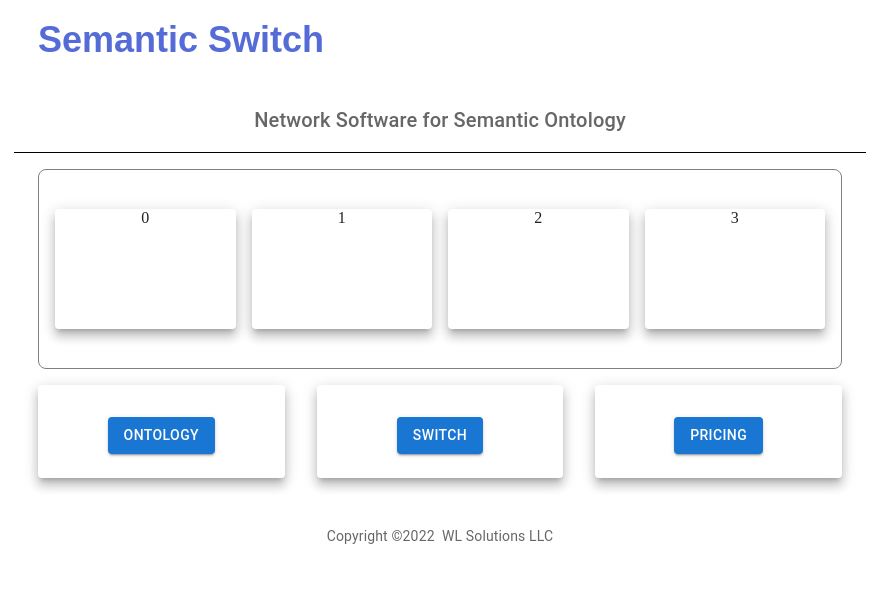
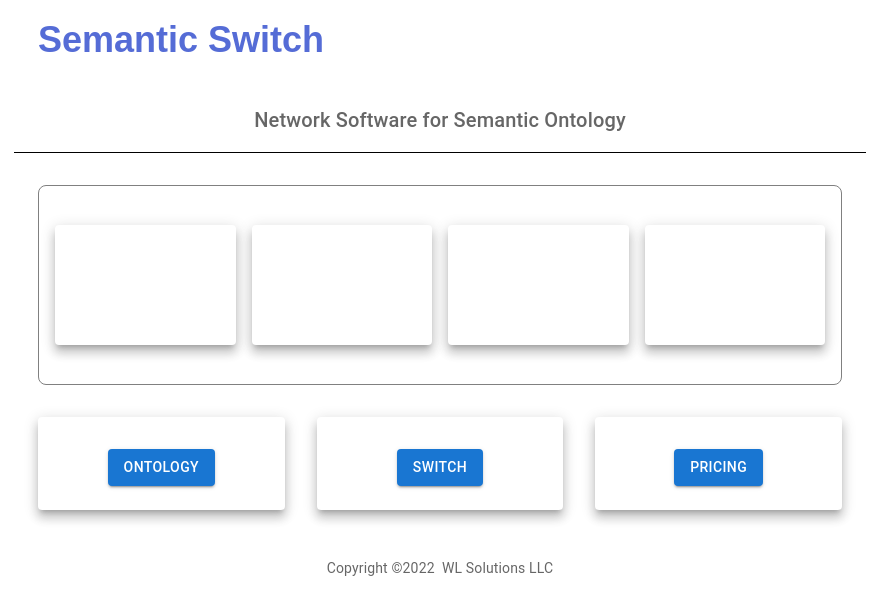
Before and after one commit to woodylewis/semantic-switch, a React (Create React App) app: page / in a window 1280 px wide. Shown: the top 614 px of the page, without its empty margins (200-1079 px from the left). Built offline with nearby package versions, Linux system fonts and the light colour scheme.

Commit message:
no message

```diff
--- a/src/Home.tsx
+++ b/src/Home.tsx
@@ -36,7 +36,7 @@ const Home = () => {
         sx={{
           height: 200,
           border: '1px solid grey',
-          my: 2,
+          my: 4,
           px: 2,
           borderRadius: 2,
         }}
@@ -54,7 +54,7 @@ const Home = () => {
                     textAlign: 'center',
                   }}
                 >
-                  {node}
+                  &nbsp;
                 </Card>
               </Grid>
             ))}
```
